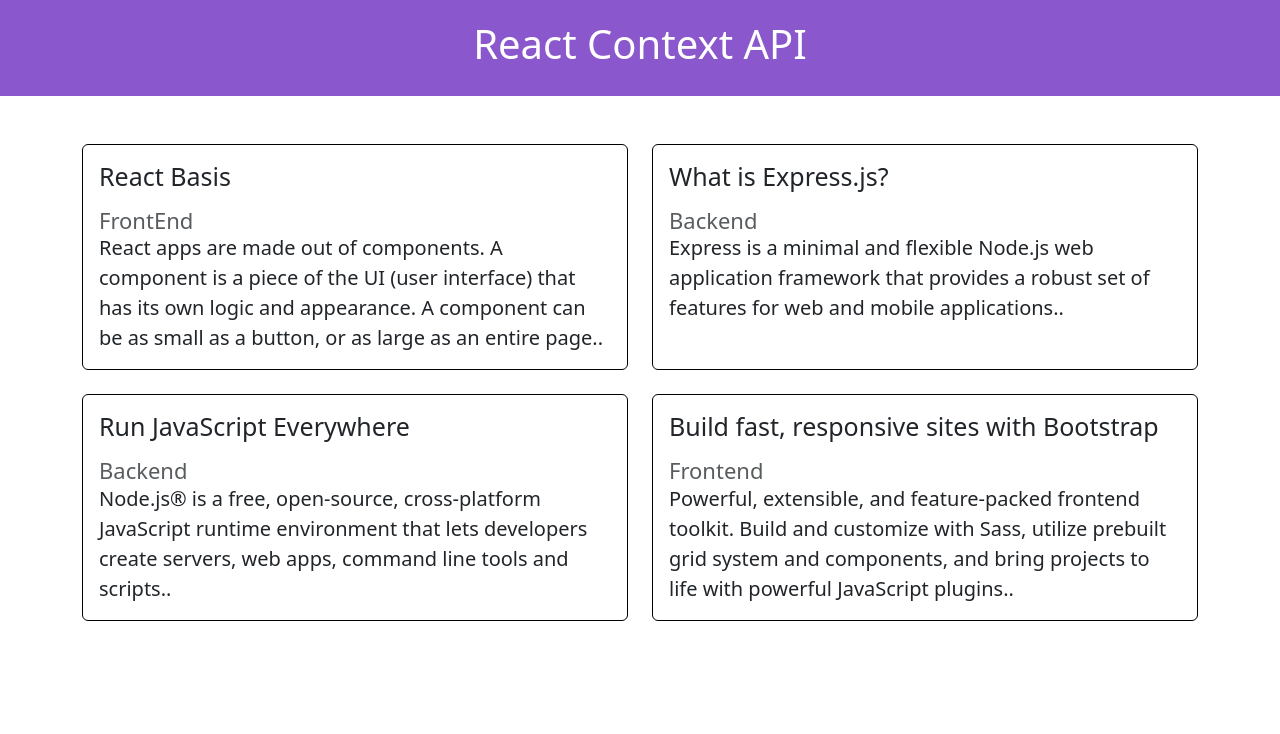
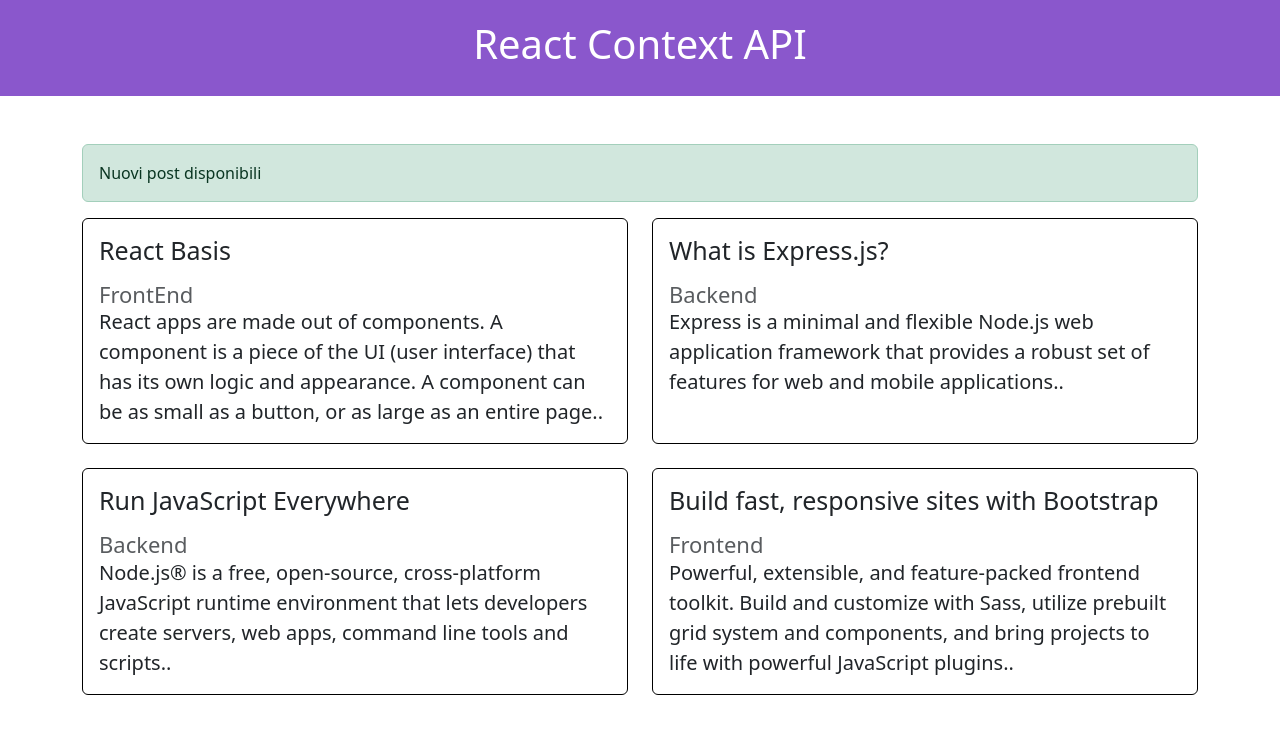
Before and after one commit to GaetanoNicotra/react-context-api, a React (Vite) app: page / in a window 1280 px wide. Shown: the top 734 px of the page. Built offline with nearby package versions, Linux system fonts and the light colour scheme.

Commit message:
[UPD] bonus completato

```diff
--- a/src/App.jsx
+++ b/src/App.jsx
@@ -2,7 +2,7 @@
 import PostsPage from "./components/PostsPage"
 // importazione del contesto
 import PostsContext from "./contexts/PostsContext"
-
+import { AlertProvider } from './contexts/AlertContext'
 function App() {
   // definizione dell'array dei post
   const postsArray = [
@@ -15,11 +15,13 @@
   return (
     <>
       <PostsContext.Provider value={postsArray}>
-        <BrowserRouter>
-          <Routes>
-            <Route path="/" element={<PostsPage />}></Route>
-          </Routes>
-        </BrowserRouter>
+        <AlertProvider>
+          <BrowserRouter>
+            <Routes>
+              <Route path="/" element={<PostsPage />}></Route>
+            </Routes>
+          </BrowserRouter>
+        </AlertProvider>
       </PostsContext.Provider>
     </>
   )
--- /dev/null
+++ b/src/components/Alert.jsx
@@ -0,0 +1,12 @@
+import React from 'react'
+import { useAlertContext } from '../contexts/AlertContext'
+const Alert = () => {
+    const { alertData } = useAlertContext()
+    return (
+        <div className={`alert alert-${alertData.type}`}>
+            {alertData.message}
+        </div>
+    )
+}
+
+export default Alert
--- a/src/components/PostsList.jsx
+++ b/src/components/PostsList.jsx
@@ -1,14 +1,22 @@
 // importo l'hook useContext
-import { useContext } from 'react';
-
+import { useContext, useEffect } from 'react';
 // importo il contesto che voglio utilizzare
 import PostsContext from '../contexts/PostsContext';
 // importo la componente che contiene le singole card
 import PostsCard from './PostsCard';
+import { useAlertContext } from '../contexts/AlertContext';
+import Alert from './Alert';
 
 const PostsList = () => {
+    const { setAlertData } = useAlertContext();
+    useEffect(() => {
+        setAlertData({ type: 'success', message: 'Nuovi post disponibili' });
+    }, [])
+
     // creo la variabile per utilizzare il contesto
     let count = useContext(PostsContext);
+
+
 
     return (
         <>
@@ -16,6 +24,7 @@
                 <h1 className='text-center text-white'>React Context API</h1>
             </header>
             <div className="container mt-5">
+                <Alert></Alert>
                 <div className="row">
                     {/* utilizzo il map per generare ciascun post a partire dall'array */}
                     {count.map((post) => {
--- /dev/null
+++ b/src/contexts/AlertContext.jsx
@@ -0,0 +1,24 @@
+import { createContext } from "react";
+import { useState } from "react";
+import { useContext } from "react";
+const AlertContext = createContext();
+
+// creo il provider per un alert
+const AlertProvider = ({ children }) => {
+    const initialData = { type: "", message: "" }
+    const [alertData, setAlertData] = useState(initialData);
+
+    // restituisco il provider
+    return (<AlertContext.Provider value={{ alertData, setAlertData }}>
+        {children}
+    </AlertContext.Provider>
+    );
+}
+
+// funzione che consuma il contesto
+const useAlertContext = () => {
+    const context = useContext(AlertContext);
+    return context;
+}
+
+export { AlertProvider, useAlertContext };
```
